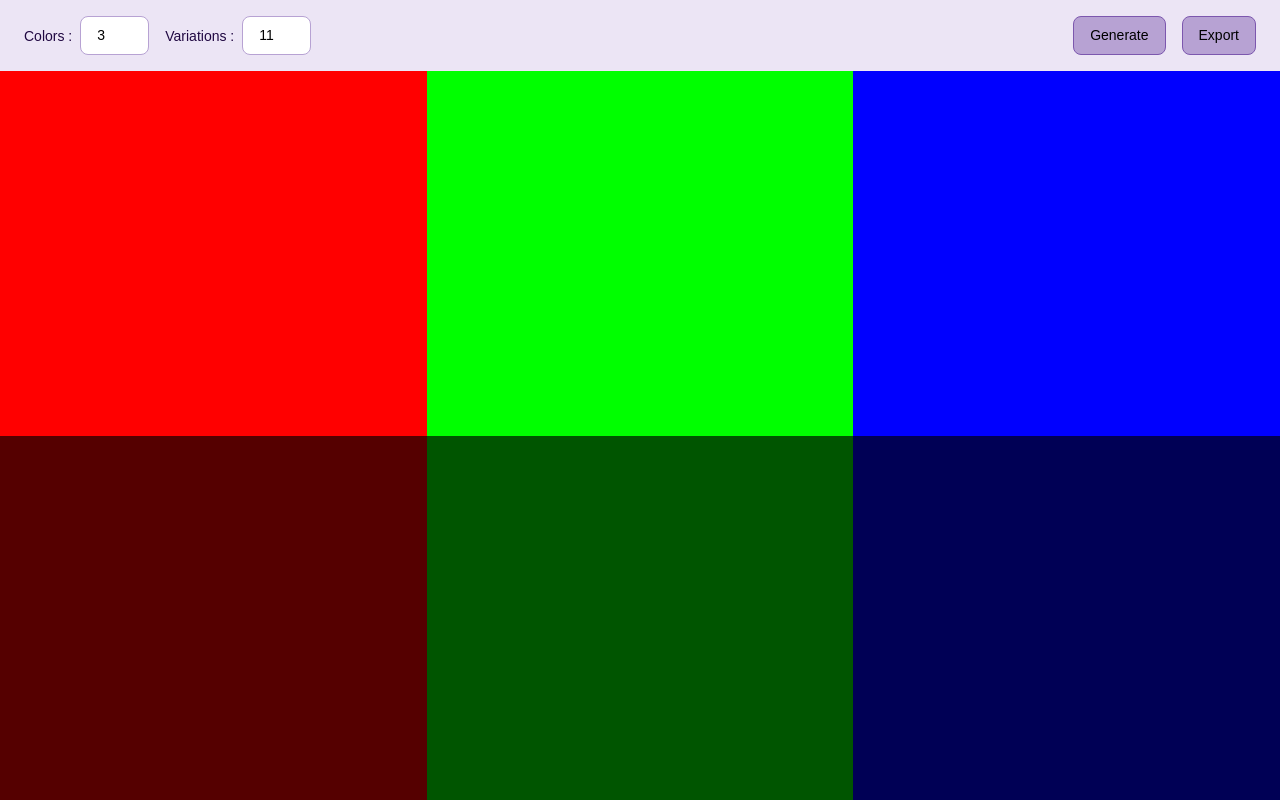
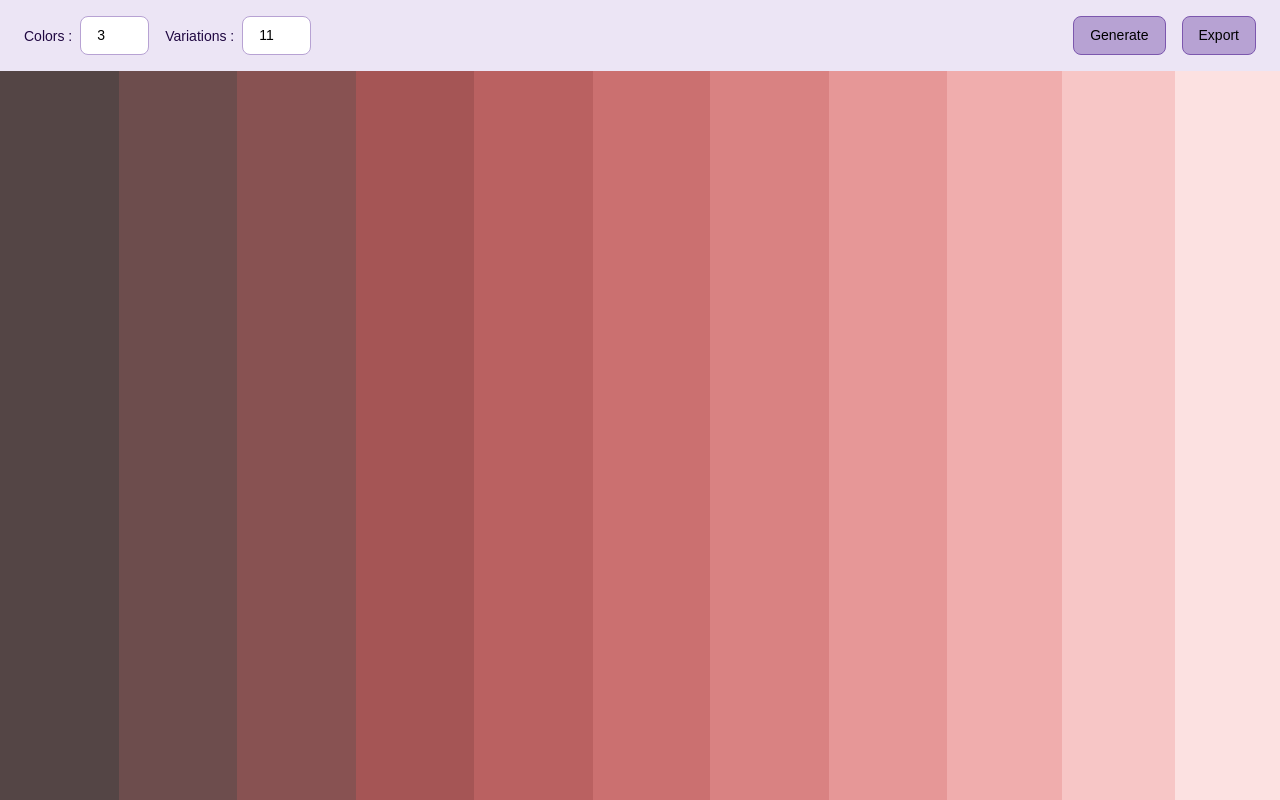
Before and after one commit to VanDenHendeSimon/color-palette, a Next.js app: page / in a window 1280 px wide. Built offline with nearby package versions, Linux system fonts and the light colour scheme.

Commit message:
Generate Palette on page load

```diff
--- a/components/Header.tsx
+++ b/components/Header.tsx
@@ -1,4 +1,4 @@
-import React, { useState } from 'react';
+import React, { useState, useEffect } from 'react';
 import { NumericInput } from './NumericInput';
 
 export const Header = ({ generator }: { generator: CallableFunction; }) => {
@@ -9,6 +9,10 @@ export const Header = ({ generator }: { generator: CallableFunction; }) => {
   const generatePalette = (): void => {
     generator(amountOfColors, amountOfVariations);
   };
+
+  useEffect(() => {
+    generatePalette();
+  }, []);
 
   return (
     <header className="c-header">
--- a/pages/index.tsx
+++ b/pages/index.tsx
@@ -44,6 +44,8 @@ export default function Index() {
       ],
     ]
   });
+
+  const [isLoading, setIsLoading] = useState<boolean>(true);
 
   const lightnessRange = [0.1, 0.9];
   const saturationRange = [0.3, 1];
@@ -121,13 +123,14 @@ export default function Index() {
 
     let newPalette : ColorPalette = {colors: [variations, variations, variations]};
     setColorPalette(newPalette);
+    setIsLoading(false);
   }
 
   return (
     <div className="c-app">
       <SEO titleSuffix={"| 🏡"} />
       <Header generator={generatePalette} />
-      <ColorVisualiser colorPalette={colorPalette} />
+      {isLoading ? <div>loading...</div> : <ColorVisualiser colorPalette={colorPalette} />}
     </div>
   );
 }
```
